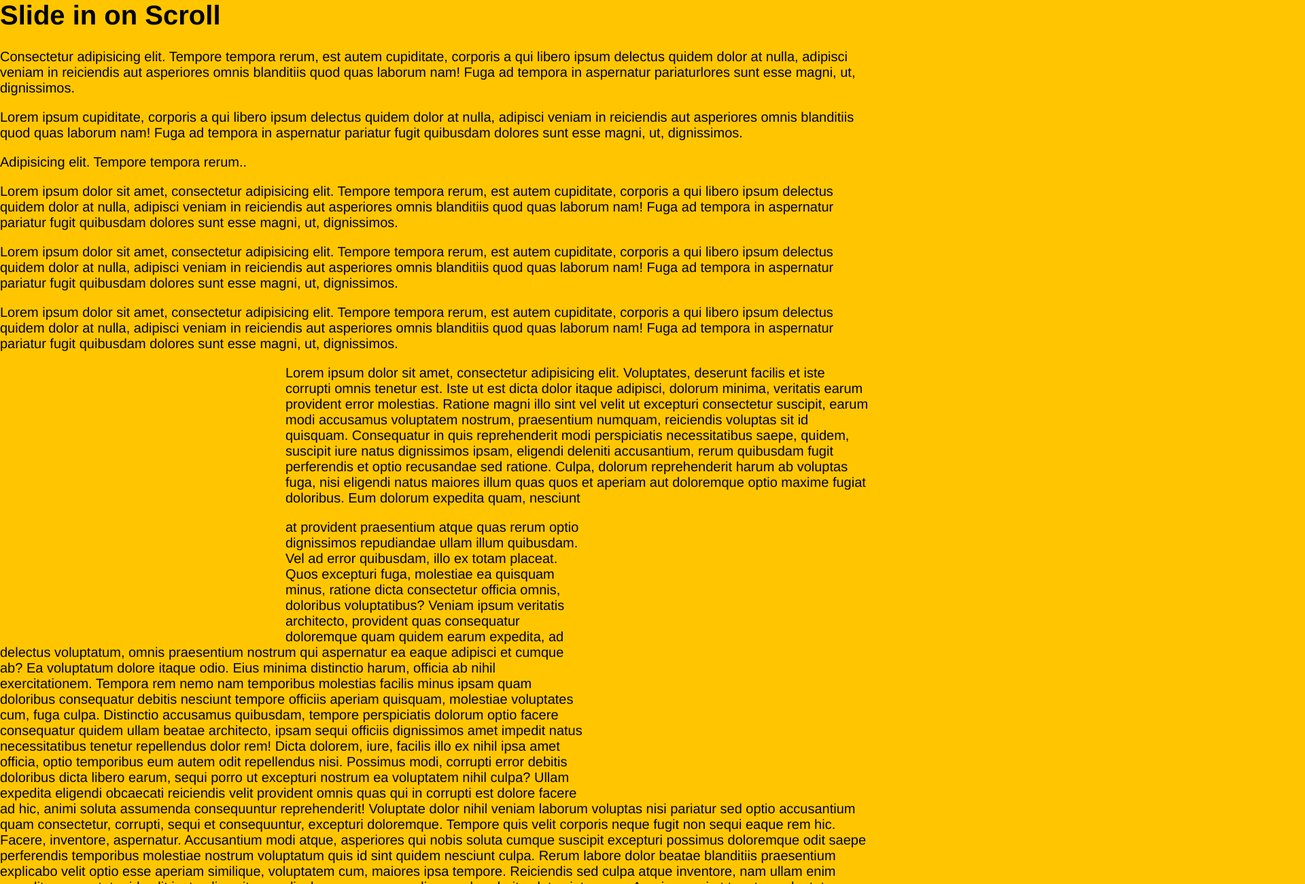
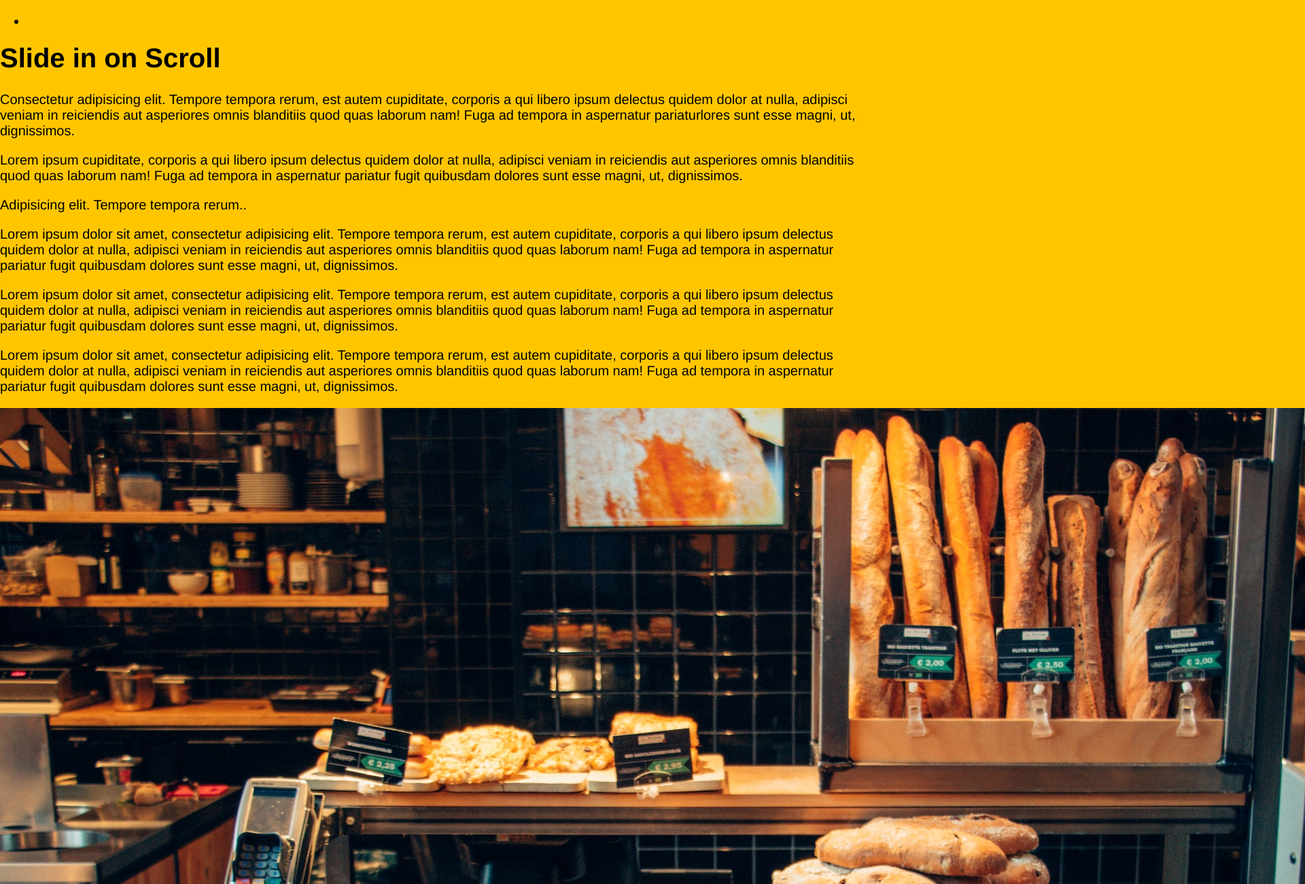
Before and after one commit to Bakuchiol/Boulangerie, a plain HTML site: page index.html in a window 1280 px wide. Shown: the top 1300 px of the page at 68% size, 1920 px wide, since content can reach past the window. Drawn offline with Linux system fonts and the light colour scheme.

Commit message:
added images

```diff
--- a/app.js
+++ b/app.js
@@ -15,8 +15,27 @@ function debounce(func, wait = 20, immediate = true) {
 
   const sliderImages = document.querySelectorAll('.slide-in')
 
-  function checkSlide(e) {
-    console.log(e);
+//   loop over every image
+  function checkSlide() {
+    // console.log(window.scrollY);
+    // --- halfway through the image
+    sliderImages.forEach(slideImage => {
+        const slideInAt = (window.scrollY + window.innerHeight) - slideImage.height / 2;
+        // console.log(slideInAt);
+        // bottom of image - slide up
+        // ----- bottom of the image
+        const imageBottom = slideImage.offsetTop + slideImage.height;
+        console.log();
+        // if half shown / not scroll past
+        const isHalfShown = slideInAt > slideImage.offsetTop;
+        const isNotScrollPast = window.scrollY < imageBottom
+
+        if(isHalfShown && isNotScrollPast){
+            slideImage.classList.add('active')
+        }else{
+            slideImage.classList.remove('active')
+        }
+    })
   }
 
   window.addEventListener('scroll', debounce(checkSlide));
--- a/index.html
+++ b/index.html
@@ -8,7 +8,15 @@
 </head>
 <body>
     <!-- header -->
-    <div class="navigation"></div>
+    <div class="navigation">
+        <div class="navBar">
+            <div class="navLeft">
+                <ul>
+                    <li></li>
+                </ul>
+            </div>
+        </div>
+    </div>
 
     <!-- ------------------------------------------------ -->
     <h1>Slide in on Scroll</h1>
@@ -20,7 +28,7 @@
     <p>Lorem ipsum dolor sit amet, consectetur adipisicing elit. Tempore tempora rerum, est autem cupiditate, corporis a qui libero ipsum delectus quidem dolor at nulla, adipisci veniam in reiciendis aut asperiores omnis blanditiis quod quas laborum nam! Fuga ad tempora in aspernatur pariatur fugit quibusdam dolores sunt esse magni, ut, dignissimos.</p>
     <p>Lorem ipsum dolor sit amet, consectetur adipisicing elit. Tempore tempora rerum, est autem cupiditate, corporis a qui libero ipsum delectus quidem dolor at nulla, adipisci veniam in reiciendis aut asperiores omnis blanditiis quod quas laborum nam! Fuga ad tempora in aspernatur pariatur fugit quibusdam dolores sunt esse magni, ut, dignissimos.</p>
 
-    <img src="http://unsplash.it/400/400" class="align-left slide-in">
+    <img src="/images/display.jpg" class="align-left slide-in display">
 
     <p>Lorem ipsum dolor sit amet, consectetur adipisicing elit. Voluptates, deserunt facilis et iste corrupti omnis tenetur est. Iste ut est dicta dolor itaque adipisci, dolorum minima, veritatis earum provident error molestias. Ratione magni illo sint vel velit ut excepturi consectetur suscipit, earum modi accusamus voluptatem nostrum, praesentium numquam, reiciendis voluptas sit id quisquam. Consequatur in quis reprehenderit modi perspiciatis necessitatibus saepe, quidem, suscipit iure natus dignissimos ipsam, eligendi deleniti accusantium, rerum quibusdam fugit perferendis et optio recusandae sed ratione. Culpa, dolorum reprehenderit harum ab voluptas fuga, nisi eligendi natus maiores illum quas quos et aperiam aut doloremque optio maxime fugiat doloribus. Eum dolorum expedita quam, nesciunt</p>
 
--- a/styles.css
+++ b/styles.css
@@ -1,9 +1,3 @@
-/* * {
-    padding: 0;
-    margin: 0;
-    box-sizing: border-box;
-} */
-
 html {
     box-sizing: border-box;
     background: #ffc600;
@@ -59,3 +53,9 @@ html {
     opacity: 1;
     transform: translateX(0%) scale(1);
   }
+
+  /* ---------------------------------------------- */
+  /* image sizes */
+  .display {
+
+  }
```
Also changed, not shown: images/display.jpg (added), images/editorial.jpg (added), images/knead.jpg (added), images/storeFront.jpg (added), images/window.jpg (added), 1 other file.
